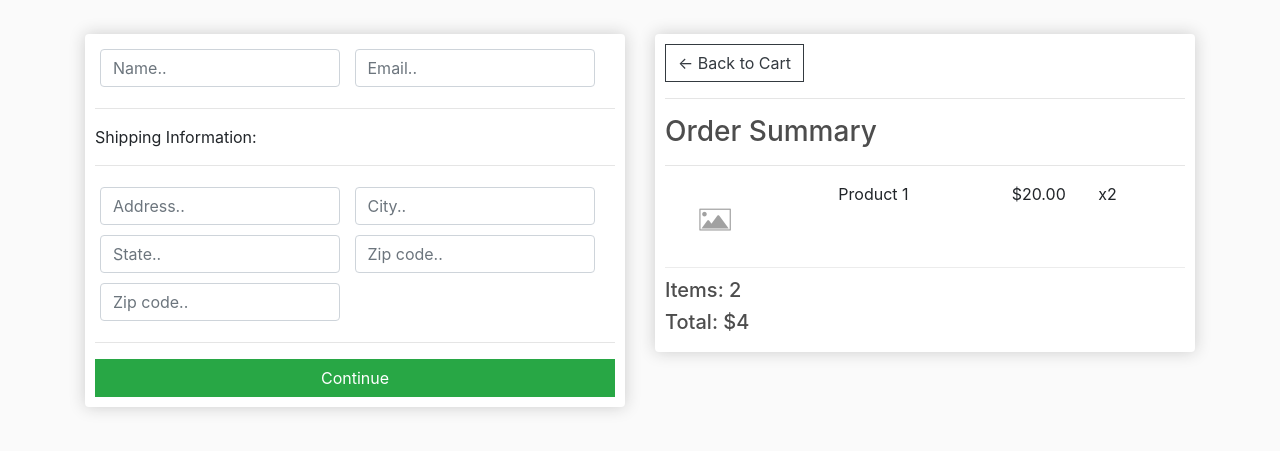
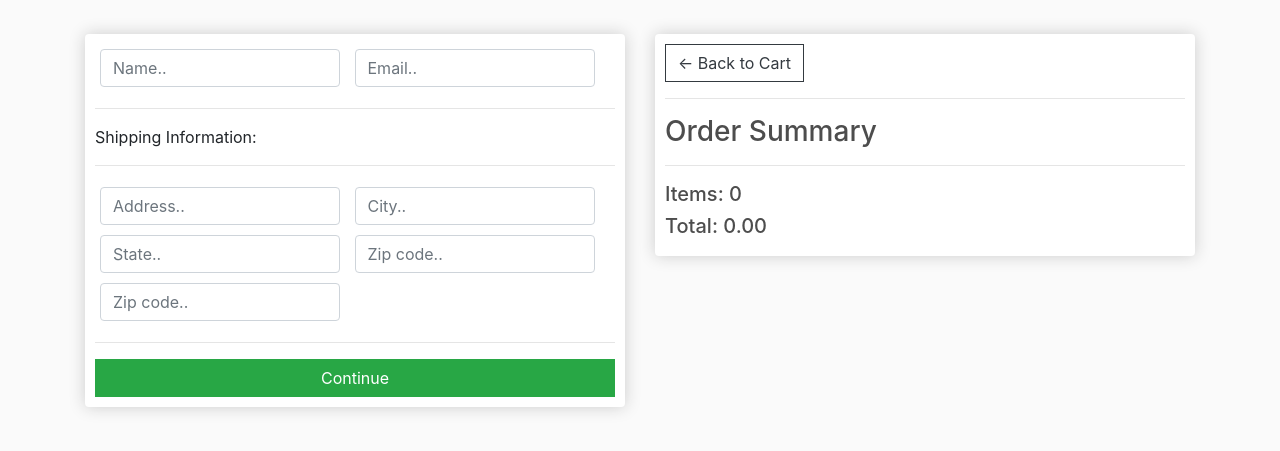
Before and after one commit to devika30/Bazar, a Django app: page /checkout/ in a window 1280 px wide. Shown: the part 57-508 px from the top of the page. Run offline with Django 3.2, Linux system fonts and the light colour scheme; some libraries are stand-ins or nearby versions.

Commit message:
pushed filesh

```diff
--- a/Ecommerce/ecommerce/store/templates/store/cart.html
+++ b/Ecommerce/ecommerce/store/templates/store/cart.html
@@ -11,8 +11,8 @@
 				<br>
 				<table class="table">
 					<tr>
-						<th><h5>Items: <strong>3</strong></h5></th>
-						<th><h5>Total:<strong> $42</strong></h5></th>
+						<th><h5>Items: <strong>{{order.get_cart_items}}</strong></h5></th>
+						<th><h5>Total:<strong>{{order.get_cart_total|floatformat:2}}</strong></h5></th>
 						<th>
 							<a  style="float:right; margin:5px;" class="btn btn-success" href="{% url 'checkout' %}">Checkout</a>
 						</th>
@@ -43,7 +43,7 @@
 							<img class="chg-quantity" src="{% static  'images/arrow-down.png' %}">
 						</div>
 					</div>
-					<div style="flex:1"><p>$32</p></div>
+					<div style="flex:1"><p>{{item.get_total}}</p></div>
 				</div>
 				{% endfor %}
 			</div>
--- a/Ecommerce/ecommerce/store/templates/store/checkout.html
+++ b/Ecommerce/ecommerce/store/templates/store/checkout.html
@@ -54,14 +54,17 @@
 				<hr>
 				<h3>Order Summary</h3>
 				<hr>
+				{%for item in items %}
+
 				<div class="cart-row">
-					<div style="flex:2"><img class="row-image" src="{% static 'images/placeholder.png' %}"></div>
-					<div style="flex:2"><p>Product 1</p></div>
-					<div style="flex:1"><p>$20.00</p></div>
-					<div style="flex:1"><p>x2</p></div>
+					<div style="flex:2"><img class="row-image" src="{{item.product.imageUrl}}"></div>
+					<div style="flex:2"><p>{{item.product.name}}</p></div>
+					<div style="flex:1"><p>{{item.product.price|floatformat:2}}</p></div>
+					<div style="flex:1"><p>x{{item.quantity}}</p></div>
 				</div>
-				<h5>Items:   2</h5>
-				<h5>Total:   $4</h5>
+				{% endfor %}
+				<h5>Items:   {{order.get_cart_items}}</h5>
+				<h5>Total:   {{order.get_cart_total|floatformat:2}}</h5>
 			</div>
 		</div>
 	</div>
--- a/Ecommerce/ecommerce/store/views.py
+++ b/Ecommerce/ecommerce/store/views.py
@@ -1,4 +1,3 @@
-
 from django.shortcuts import render
 from .models import *
 def store(request):
@@ -13,10 +12,19 @@ def cart(request):
 		items=order.orderitem_set.all()
 	else:
 		items=[]
+		order={'get_cart_total':0,'get_cart_items':0}
 
-	context = {'items':items}
+	context = {'items':items,'order':order}
 	return render(request, 'store/cart.html', context)
 
 def checkout(request):
-	context = {}
+	if request.user.is_authenticated:
+		customer=request.user.customer
+		order,created=Order.objects.get_or_create(customer=customer,complete=False)
+		items=order.orderitem_set.all()
+	else:
+		items=[]
+		order={'get_cart_total':0,'get_cart_items':0}
+
+	context = {'items':items,'order':order}
 	return render(request, 'store/checkout.html', context)
```
Also changed, not shown: Ecommerce/ecommerce/store/models.py (+16 -1 lines), Ecommerce/ecommerce/db.sqlite3.
